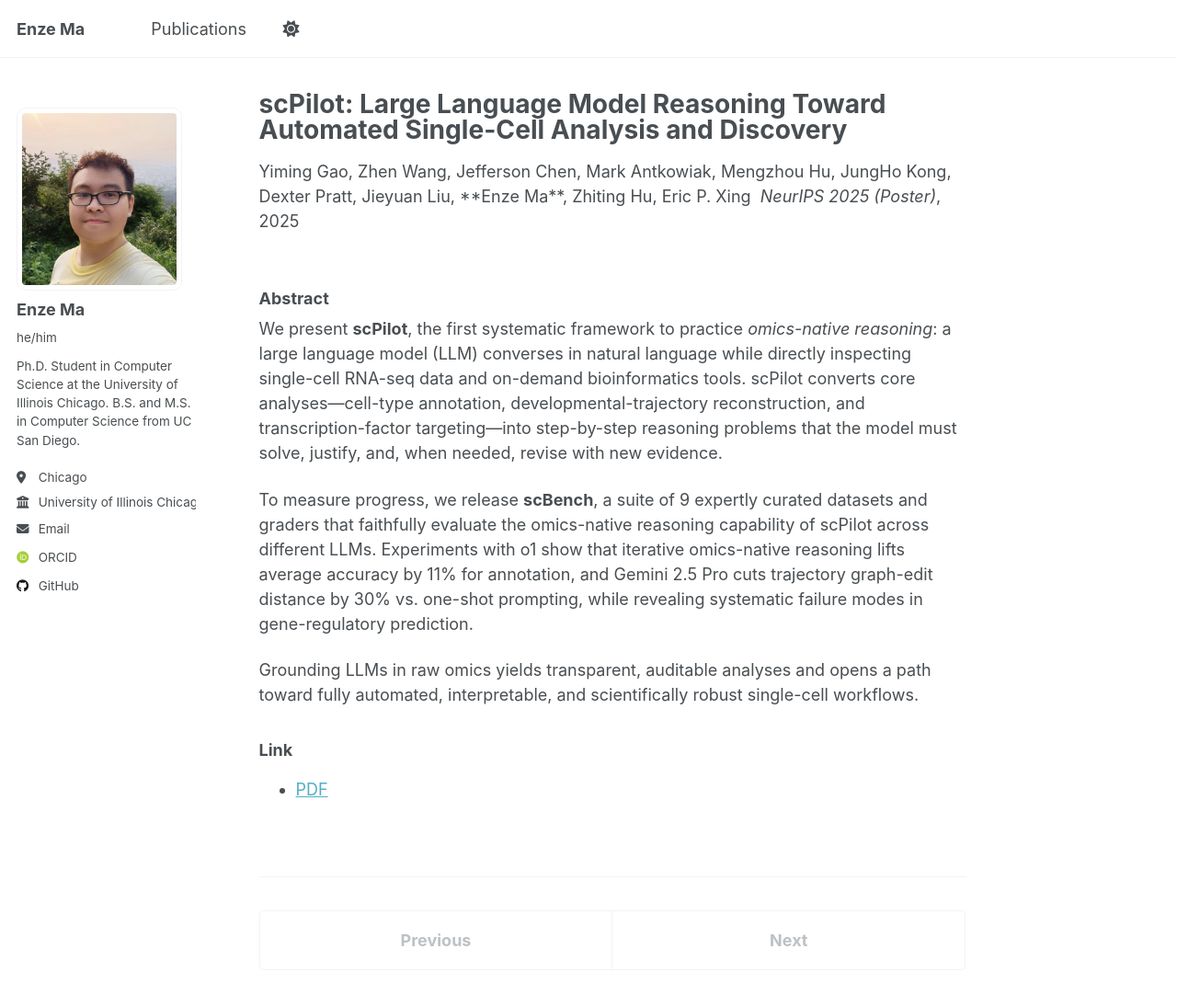
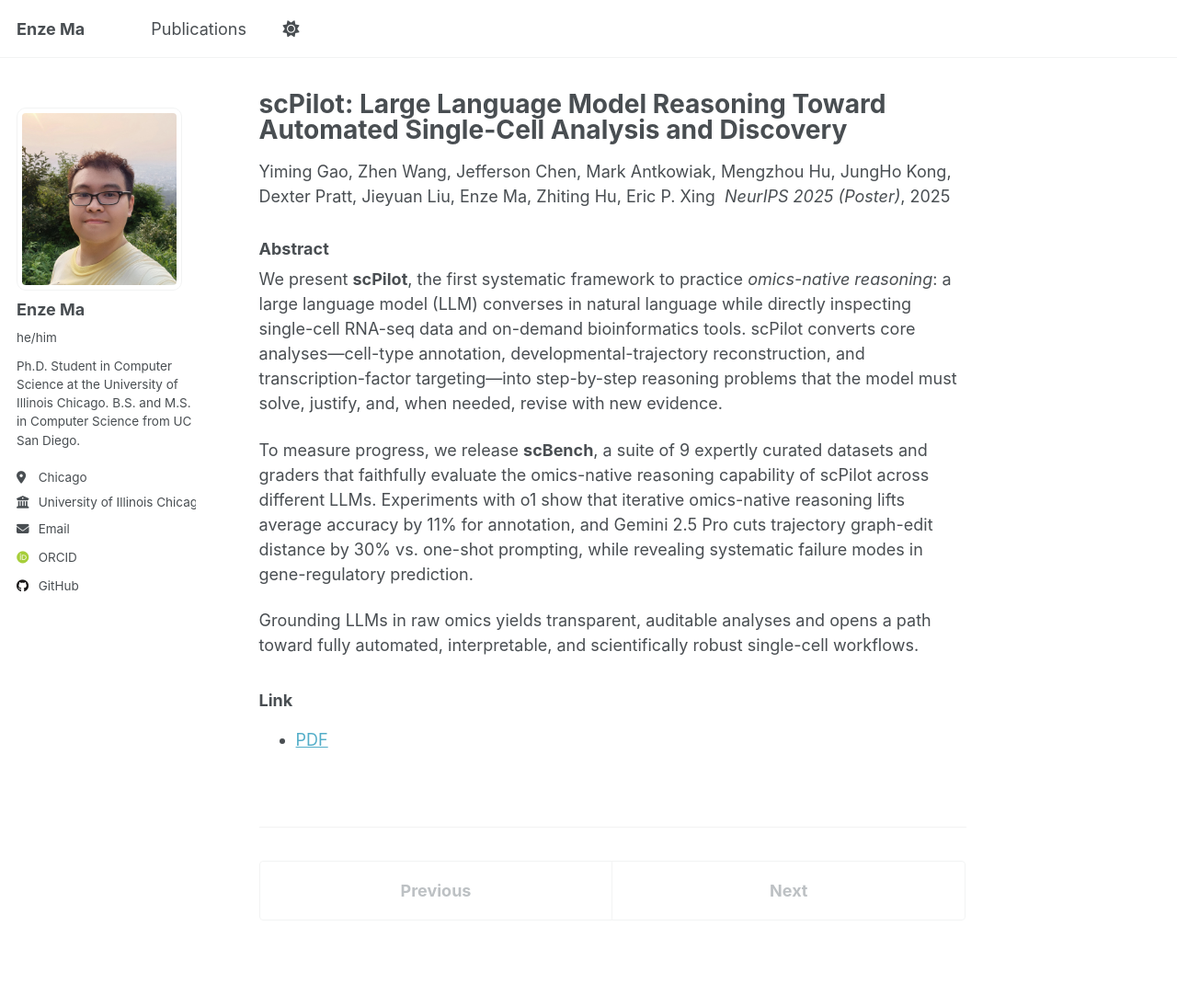
Before and after one commit to sora1998/sora1998.github.io, a Jekyll site: the page built from _publications/2025-09-18-scpilot.md, in a window 1280 px wide and 1335 px high. Shown: the top 1094 px of the window at 92% size. Built offline with Jekyll 4.4.1, drawn with Linux system fonts in a browser that asks for light colours; some web fonts are replaced; a script that is not in the unit is left out.

Commit message:
Update 2025-09-18-scpilot.md

```diff
--- a/_publications/2025-09-18-scpilot.md
+++ b/_publications/2025-09-18-scpilot.md
@@ -14,11 +14,12 @@ authors:
   - JungHo Kong
   - Dexter Pratt
   - Jieyuan Liu
-  - "**Enze Ma**"
+  - Enze Ma
   - Zhiting Hu
   - Eric P. Xing
 ---
 ### Abstract
+{: style="margin-top: 0.5em;"}
 We present **scPilot**, the first systematic framework to practice *omics-native reasoning*: a large language model (LLM) converses in natural language while directly inspecting single-cell RNA-seq data and on-demand bioinformatics tools. scPilot converts core analyses—cell-type annotation, developmental-trajectory reconstruction, and transcription-factor targeting—into step-by-step reasoning problems that the model must solve, justify, and, when needed, revise with new evidence.
 
 To measure progress, we release **scBench**, a suite of 9 expertly curated datasets and graders that faithfully evaluate the omics-native reasoning capability of scPilot across different LLMs. Experiments with o1 show that iterative omics-native reasoning lifts average accuracy by 11% for annotation, and Gemini 2.5 Pro cuts trajectory graph-edit distance by 30% vs. one-shot prompting, while revealing systematic failure modes in gene-regulatory prediction.
```
